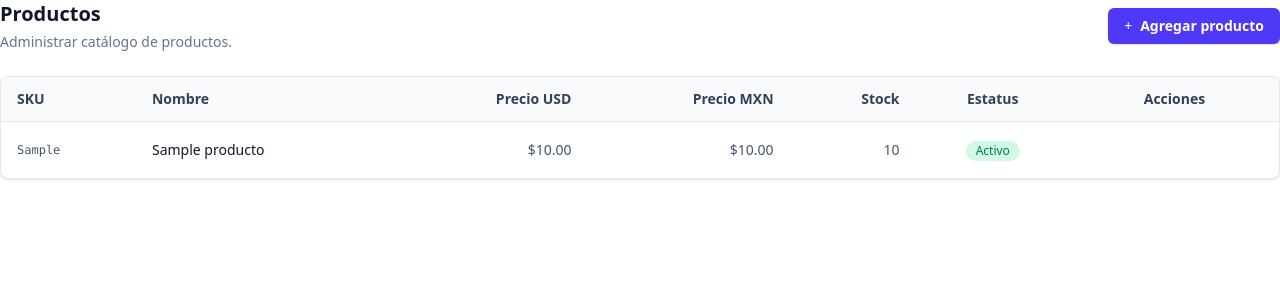
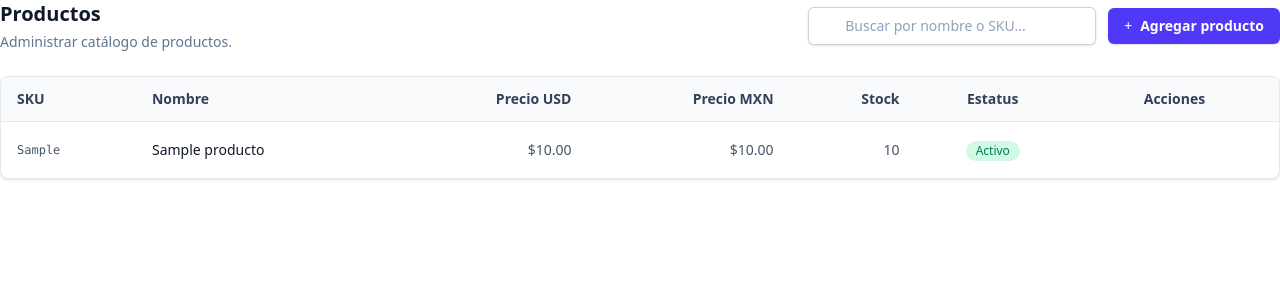
Before and after one commit to hugovhs/hugo_santos, a Laravel app: page /dashboard/productos in a window 1280 px wide. Shown: the top 300 px of the page. Run offline with Laravel 12, Linux system fonts and the light colour scheme; a user stored in the database is signed in; data comes from the database, SQL or seed files in the repository; tables that the repository leaves empty hold one stand-in row (values such as "Sample post"); style sheets or scripts are compiled from the project's sources; some libraries are stand-ins or nearby versions; some web fonts are replaced.

Commit message:
Se agrega buscador al grid de productos.

```diff
--- a/app/Livewire/Dashboard/Productos.php
+++ b/app/Livewire/Dashboard/Productos.php
@@ -13,12 +13,32 @@ class Productos extends Component
 {
     use WithPagination;
 
+    public string $search = '';
+
+    public function updatedSearch(): void
+    {
+        $this->resetPage();
+    }
+
     #[Title('Productos')]
     #[Layout('components.layouts.admin')]
     public function render()
     {
+        $productos = Producto::query()
+            ->when(trim($this->search) !== '', function ($query) {
+                $term = '%' . trim($this->search) . '%';
+
+                $query->where(function ($q) use ($term) {
+                    $q->where('nombre', 'like', $term)
+                        ->orWhere('sku', 'like', $term);
+                });
+            })
+            ->orderBy('id', 'desc')
+            ->paginate(10)
+            ->withQueryString();
+
         return view('livewire.dashboard.productos', [
-            'productos' => Producto::orderBy('id', 'desc')->paginate(10)
+            'productos' => $productos,
         ]);
     }
 }
--- a/resources/views/livewire/dashboard/crear-producto.blade.php
+++ b/resources/views/livewire/dashboard/crear-producto.blade.php
@@ -30,7 +30,6 @@
                     <i class="fa-solid fa-money-bill-transfer mt-0.5" aria-hidden="true"></i>
                     <span>
                         Tipo de cambio: <strong>1 USD = ${{ number_format($tipoCambio, 4) }} MXN</strong>.
-                        Escribe un precio y el otro se calcula automáticamente.
                     </span>
                 </div>
             @elseif ($errorTipoCambio)
--- a/resources/views/livewire/dashboard/productos.blade.php
+++ b/resources/views/livewire/dashboard/productos.blade.php
@@ -26,13 +26,26 @@
             <p class="mt-1 text-sm text-slate-500">Administrar catálogo de productos.</p>
         </div>
 
+        <div class="flex flex-col gap-3 sm:flex-row sm:items-center">
+            <div class="relative">
+                <i class="fa-solid fa-magnifying-glass pointer-events-none absolute left-3 top-1/2 -translate-y-1/2 text-slate-400" aria-hidden="true"></i>
+                <input
+                    type="search"
+                    wire:model.live.debounce.300ms="search"
+                    placeholder="Buscar por nombre o SKU..."
+                    aria-label="Buscar productos por nombre o SKU"
+                    class="w-full rounded-md border border-slate-300 bg-white py-2 pl-9 pr-3 text-sm text-slate-900 shadow-sm placeholder:text-slate-400 focus:border-indigo-500 focus:outline-none focus:ring-1 focus:ring-indigo-500 sm:w-72"
+                />
+            </div>
+
             <a
                 href="{{ route('dashboard.productos.crear') }}"
-            class="inline-flex items-center gap-2 rounded-md bg-indigo-600 px-4 py-2 text-sm font-semibold text-white shadow-sm transition hover:bg-indigo-500"
+                class="inline-flex items-center justify-center gap-2 rounded-md bg-indigo-600 px-4 py-2 text-sm font-semibold text-white shadow-sm transition hover:bg-indigo-500"
             >
                 <i class="fa-solid fa-plus" aria-hidden="true"></i>
                 Agregar producto
             </a>
+        </div>
     </div>
 
     {{-- Tabla de productos --}}
@@ -101,7 +114,11 @@
                     @empty
                         <tr>
                             <td colspan="7" class="px-4 py-10 text-center text-slate-500">
+                                @if (trim($search) !== '')
+                                    No se encontraron productos para «{{ $search }}».
+                                @else
                                     No hay productos registrados.
+                                @endif
                             </td>
                         </tr>
                     @endforelse
```
Lines whose indentation alone changed are shown as unchanged.
